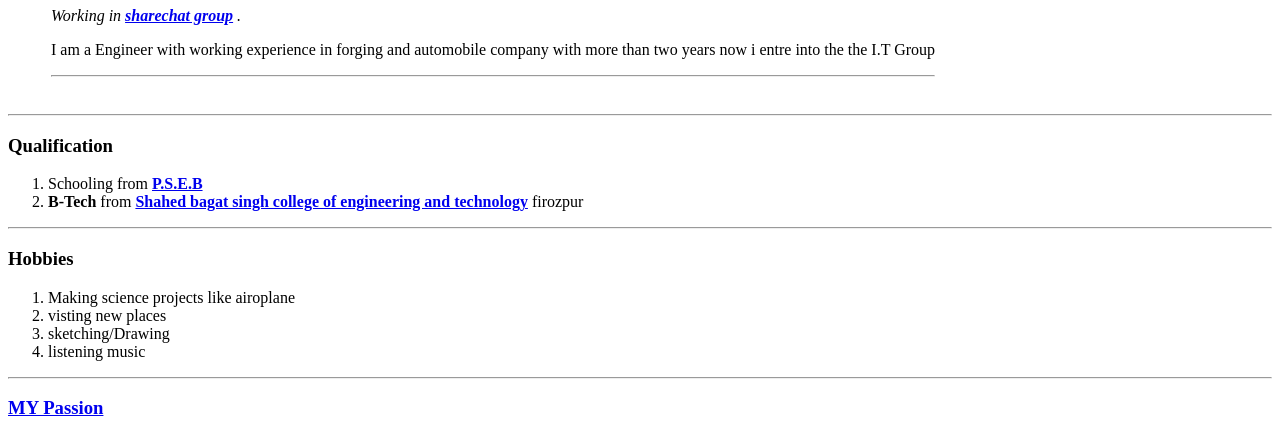
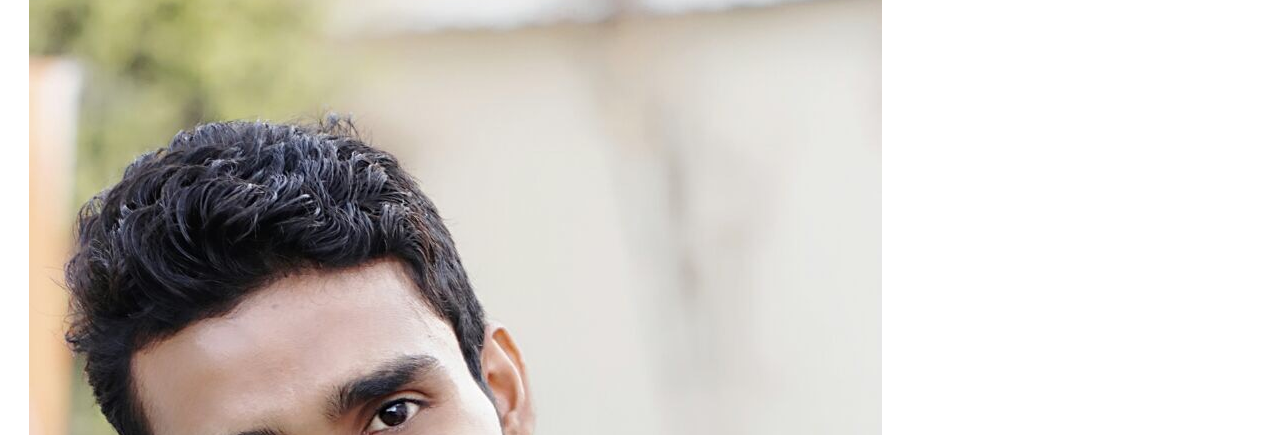
Before and after one commit to amantanwer/cv, a plain HTML site: page index.html in a window 1280 px wide. Shown: the part 102-537 px from the top of the page. Drawn offline with Linux system fonts and the light colour scheme.

Commit message:
Update index.html

```diff
--- a/index.html
+++ b/index.html
@@ -10,7 +10,7 @@
 <body>
   <table cellspacing ="20">
     <tr>
-      <td><img src="images/1177.jpg" alt=""></td>
+      <td><img src="1177.jpg" alt=""></td>
       <td>
         <h1>Aman kumar</h1>
         <p> <em>Working in <strong>
```
